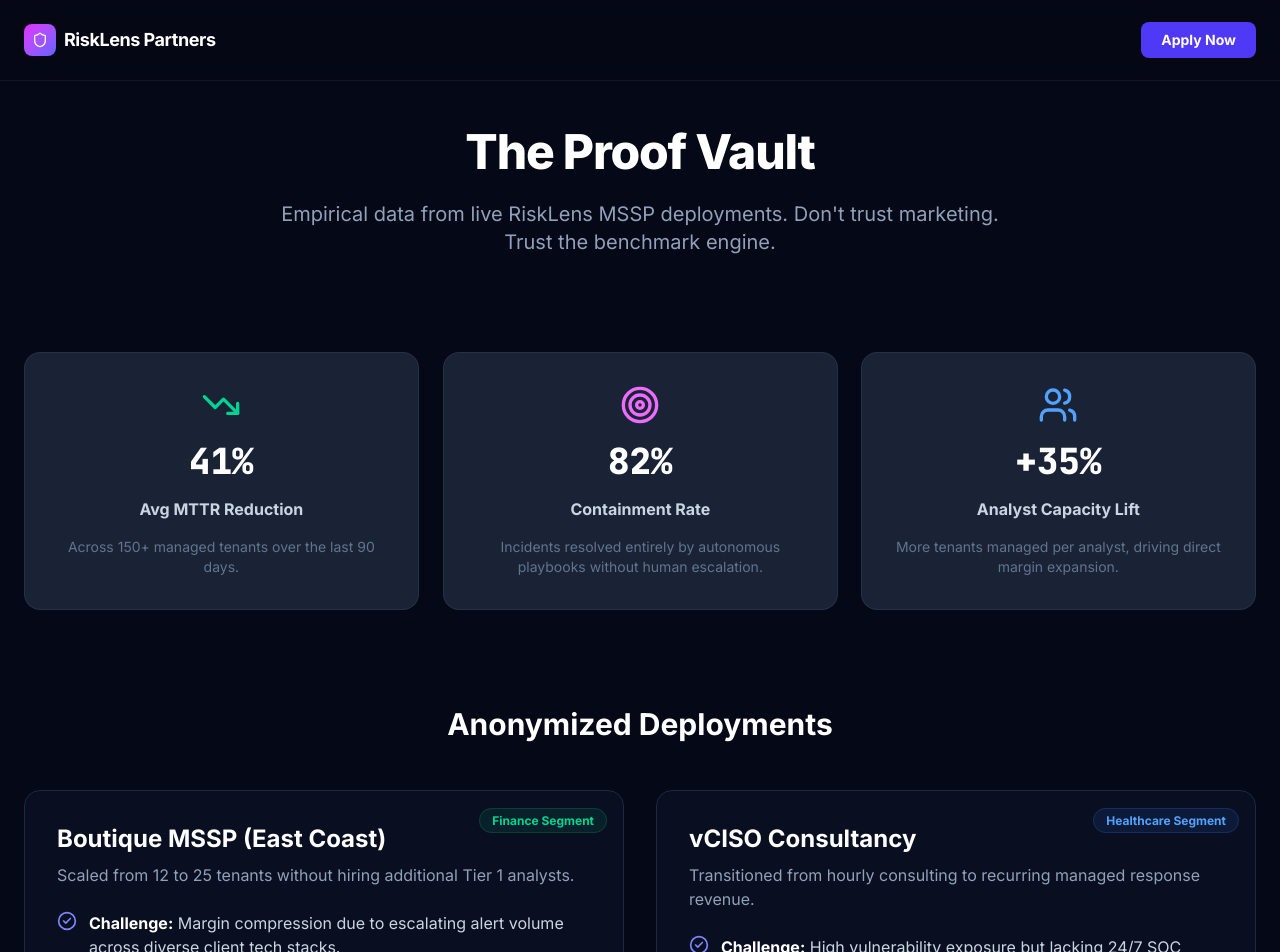
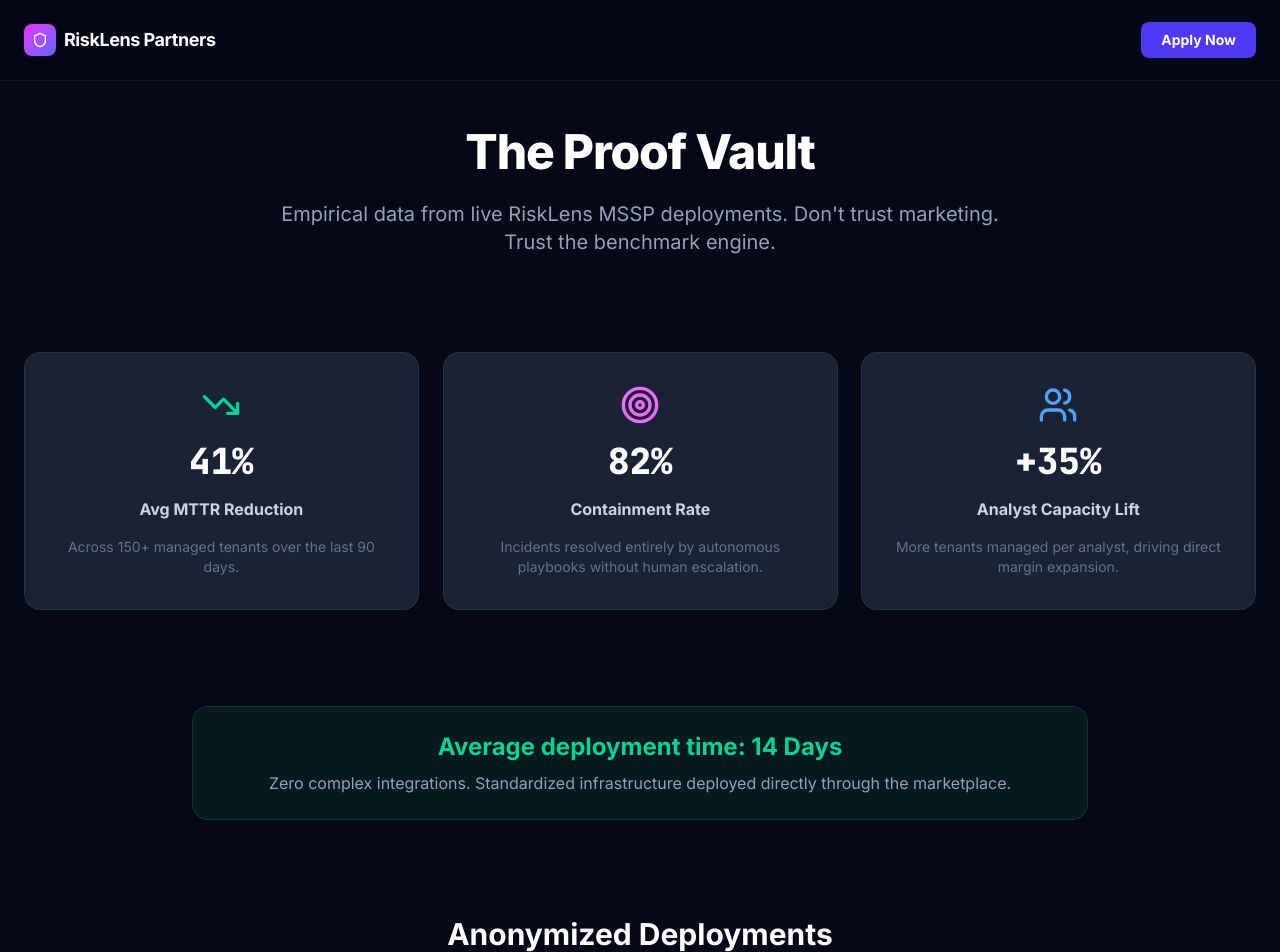
Before and after one commit to deathknight66/risklens-ai, a Next.js app: page /partners/proof in a window 1280 px wide. Shown: the top 952 px of the page. Built offline with nearby package versions, Linux system fonts and the light colour scheme.

Commit message:
Scale Phase: Priority A adjustments and Champion Outbound Kit

```diff
--- a/app/partners/proof/page.tsx
+++ b/app/partners/proof/page.tsx
@@ -58,6 +58,12 @@
             <div className="font-bold text-slate-300">Analyst Capacity Lift</div>
             <p className="text-sm text-slate-500">More tenants managed per analyst, driving direct margin expansion.</p>
           </div>
+        </section>
+
+        {/* DEPLOYMENT SPEED */}
+        <section className="max-w-4xl mx-auto text-center p-6 bg-emerald-500/10 border border-emerald-500/20 rounded-2xl">
+          <h2 className="text-2xl font-bold text-emerald-400">Average deployment time: 14 Days</h2>
+          <p className="text-slate-400 mt-2">Zero complex integrations. Standardized infrastructure deployed directly through the marketplace.</p>
         </section>
 
         {/* CASE STUDIES */}
```
